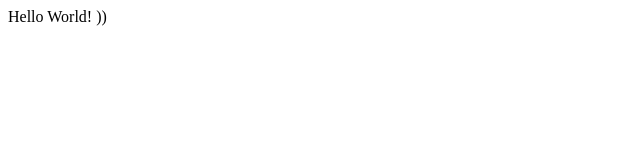
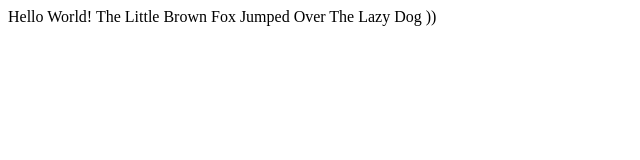
Before and after one commit to sesram/test, a plain HTML site: page index.html in a window 1280 px wide. Shown: the whole page, without its empty margins (0-640 px from the left). Drawn offline with Linux system fonts and the light colour scheme.

Commit message:
The Little Brown Fox Jumped Over The Lazy Dog!

```diff
--- a/index.html
+++ b/index.html
@@ -3,6 +3,7 @@
     <head><title> integration</head></title>
     <body>
         Hello World!
+        The Little Brown Fox Jumped Over The Lazy Dog
        ))
     </body>
 
```
